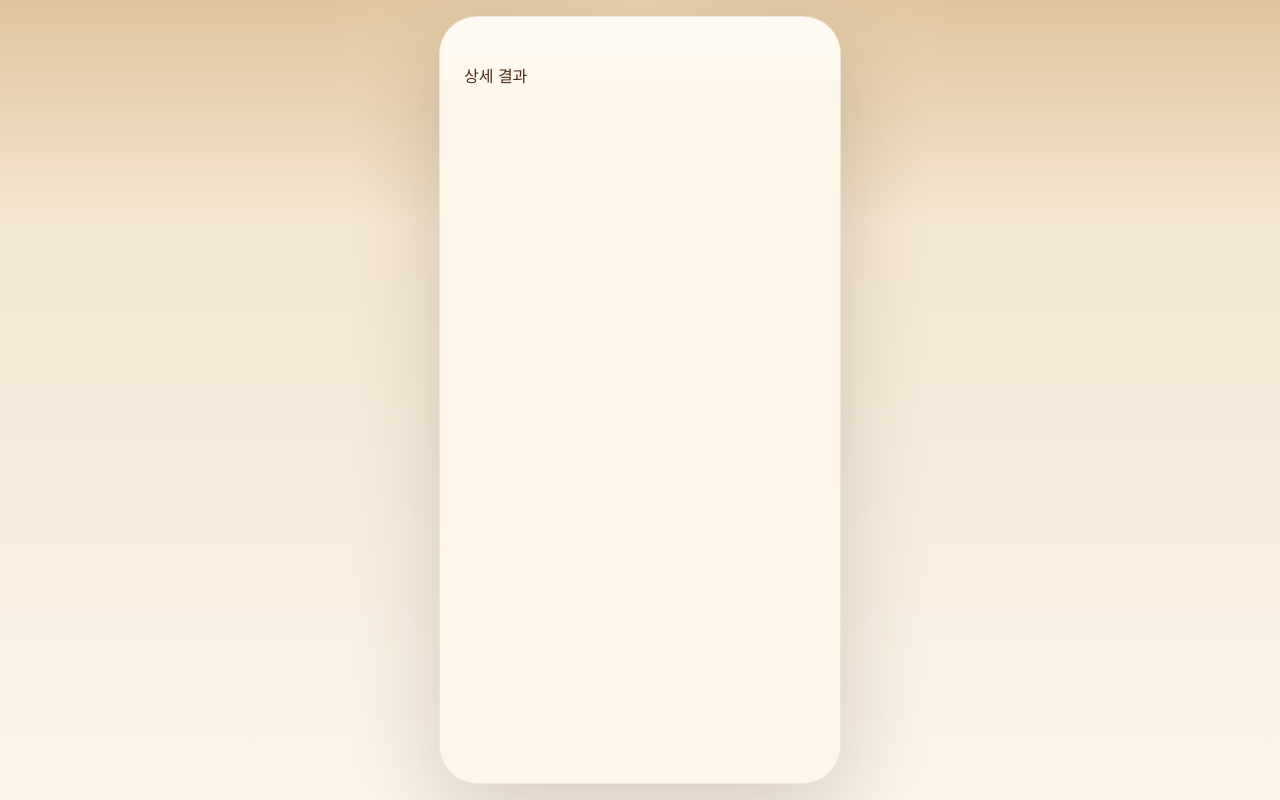
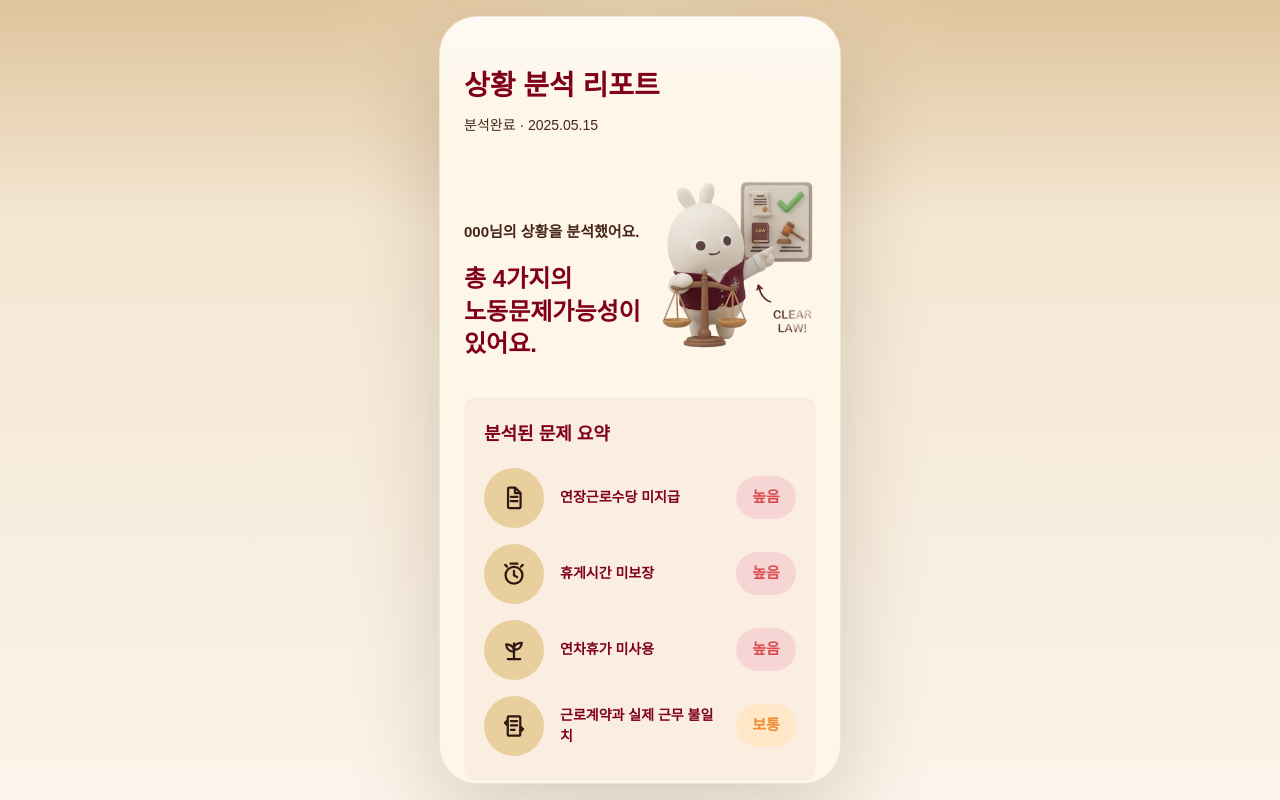
Before and after one commit to jjong0923/lawmet-fe, a React (Vite) app: page /analysis/report in a window 1280 px wide. Built offline with nearby package versions, Linux system fonts and the light colour scheme; a web font is replaced by a local one.

Commit message:
연결 동작 추가

```diff
--- a/src/App.tsx
+++ b/src/App.tsx
@@ -2,6 +2,7 @@ import "./App.css";
 import { BrowserRouter, Navigate, Route, Routes } from "react-router";
 import BaseLayout from "./Layout/BaseLayout";
 import {
+  AnalysisReportDetailPage,
   AnalysisReportPage,
   AnalysisResultPage,
   EvidenceManagePage,
@@ -17,6 +18,10 @@ function App() {
           <Route path="/situation" element={<SituationInputPage />} />
           <Route path="/analysis/result" element={<AnalysisResultPage />} />
           <Route path="/analysis/report" element={<AnalysisReportPage />} />
+          <Route
+            path="/analysis/report/detail"
+            element={<AnalysisReportDetailPage />}
+          />
           <Route path="/evidence" element={<EvidenceManagePage />} />
         </Route>
         <Route path="*" element={<Navigate to="/situation" replace />} />
--- a/src/Layout/BaseLayout.tsx
+++ b/src/Layout/BaseLayout.tsx
@@ -2,10 +2,10 @@ import { Outlet } from "react-router";
 
 export default function BaseLayout() {
   return (
-    <div className="flex min-h-dvh items-center justify-center overflow-y-auto bg-[radial-gradient(circle_at_top,rgba(232,211,177,0.9),transparent_32%),linear-gradient(180deg,#dfc49d_0%,#f4e7d3_28%,#fbf4ea_100%)] p-4">
+    <div className="hide-scrollbar flex min-h-dvh items-center justify-center overflow-y-auto bg-[radial-gradient(circle_at_top,rgba(232,211,177,0.9),transparent_32%),linear-gradient(180deg,#dfc49d_0%,#f4e7d3_28%,#fbf4ea_100%)] p-4">
       <div className="border-primary-color-1/8 bg-sub-color-4 relative flex h-[min(820px,calc(100dvh-2rem))] w-full max-w-100.5 flex-col overflow-hidden rounded-[38px] border shadow-[0_30px_90px_rgba(75,43,24,0.20)]">
         <div className="pointer-events-none absolute inset-x-0 top-0 h-24 bg-linear-to-b from-white/50 to-transparent" />
-        <main className="relative flex-1 overflow-y-auto px-6 pt-12 pb-10">
+        <main className="hide-scrollbar relative flex-1 overflow-y-auto px-6 pt-12 pb-10">
           <Outlet />
         </main>
       </div>
--- a/src/components/BoxWrapper.tsx
+++ b/src/components/BoxWrapper.tsx
@@ -2,11 +2,15 @@ import type React from "react";
 
 export default function BoxWrapper({
   children,
+  className = "",
 }: {
   children: React.ReactNode;
+  className?: string;
 }) {
   return (
-    <div className="rounded-lg bg-[#FAEEE1] p-3 text-[14px] font-bold whitespace-pre-wrap text-[#897361]">
+    <div
+      className={`rounded-lg bg-[#FAEEE1] p-3 text-[14px] font-bold whitespace-pre-wrap text-[#897361] ${className}`}
+    >
       {children}
     </div>
   );
--- a/src/components/Button.tsx
+++ b/src/components/Button.tsx
@@ -3,15 +3,17 @@ import type React from "react";
 export default function Button({
   children,
   onClick,
+  className = "",
 }: {
   children: React.ReactNode;
   onClick: () => void;
+  className?: string;
 }) {
   return (
     <button
       type="button"
       onClick={onClick}
-      className="text-sub-color-4 w-full cursor-pointer rounded-[10px] bg-[#4C2A18] py-3"
+      className={`text-sub-color-4 w-full cursor-pointer rounded-[14px] bg-[#4C2A18] py-4 text-[16px] font-bold ${className}`}
     >
       {children}
     </button>
--- a/src/components/SubTitle.tsx
+++ b/src/components/SubTitle.tsx
@@ -1,3 +1,13 @@
-export default function SubText({ text }: { text: string }) {
-  return <div className="text-[13px] font-medium text-[#47271A]">{text}</div>;
+export default function SubText({
+  text,
+  className = "",
+}: {
+  text: string;
+  className?: string;
+}) {
+  return (
+    <div className={`text-[13px] font-medium text-[#47271A] ${className}`}>
+      {text}
+    </div>
+  );
 }
--- a/src/components/Title.tsx
+++ b/src/components/Title.tsx
@@ -1,12 +1,17 @@
 interface TitleProps {
   title: string;
   size?: string;
+  align?: string;
 }
 
-export default function Title({ title, size = "text-[28px]" }: TitleProps) {
+export default function Title({
+  title,
+  size = "text-[28px]",
+  align = "text-center",
+}: TitleProps) {
   return (
     <div
-      className={`text-color-primary text-center font-bold whitespace-pre-wrap ${size}`}
+      className={`text-color-primary font-bold whitespace-pre-wrap ${align} ${size}`}
     >
       {title}
     </div>
--- a/src/index.css
+++ b/src/index.css
@@ -36,3 +36,14 @@
     min-height: 100dvh;
   }
 }
+
+@layer utilities {
+  .hide-scrollbar {
+    -ms-overflow-style: none;
+    scrollbar-width: none;
+  }
+
+  .hide-scrollbar::-webkit-scrollbar {
+    display: none;
+  }
+}
--- a/src/pages/AnalysisReportPage.tsx
+++ b/src/pages/AnalysisReportPage.tsx
@@ -1,3 +1,307 @@
+import { useNavigate } from "react-router";
+import Img from "../assets/report.png";
+import BoxWrapper from "../components/BoxWrapper";
+import Button from "../components/Button";
+import SubText from "../components/SubTitle";
+import Title from "../components/Title";
+
+const issues = [
+  {
+    label: "연장근로수당 미지급",
+    level: "높음",
+    tone: "high",
+    icon: "document",
+  },
+  {
+    label: "휴게시간 미보장",
+    level: "높음",
+    tone: "high",
+    icon: "clock",
+  },
+  {
+    label: "연차휴가 미사용",
+    level: "높음",
+    tone: "high",
+    icon: "leave",
+  },
+  {
+    label: "근로계약과 실제 근무 불일치",
+    level: "보통",
+    tone: "medium",
+    icon: "contract",
+  },
+] as const;
+
 export default function AnalysisReportPage() {
-  return <div>상세 결과</div>;
+  const navigate = useNavigate();
+
+  return (
+    <div className="flex flex-col gap-6">
+      <div className="flex flex-col gap-2">
+        <Title title="상황 분석 리포트" size="text-[28px]" align="text-left" />
+        <SubText
+          text="분석완료 · 2025.05.15"
+          className="text-[14px] text-[#8C755F]"
+        />
+      </div>
+
+      <div className="flex items-end gap-3">
+        <div className="flex-1 pb-3">
+          <SubText
+            text="000님의 상황을 분석했어요."
+            className="mb-5 text-[15px] font-semibold text-[#8C755F]"
+          />
+          <Title
+            title={`총 4가지의\n노동문제가능성이\n있어요.`}
+            size="text-[24px] leading-[1.35]"
+            align="text-left"
+          />
+        </div>
+        <img
+          src={Img}
+          alt="상황 분석 결과 일러스트"
+          className="w-40 shrink-0"
+        />
+      </div>
+
+      <BoxWrapper className="rounded-xl px-5 py-6">
+        <div className="flex flex-col gap-5">
+          <Title
+            title="분석된 문제 요약"
+            size="text-[18px]"
+            align="text-left"
+          />
+
+          <div className="flex flex-col gap-4">
+            {issues.map((issue) => (
+              <div key={issue.label} className="flex items-center gap-4">
+                <div className="flex h-15 w-15 shrink-0 items-center justify-center rounded-full bg-[#EACF9E]">
+                  <IssueIcon type={issue.icon} />
+                </div>
+                <p className="text-color-primary flex-1 text-[14px] font-bold">
+                  {issue.label}
+                </p>
+                <RiskBadge level={issue.level} tone={issue.tone} />
+              </div>
+            ))}
+          </div>
+        </div>
+      </BoxWrapper>
+      <p className="px-2 text-[11px] leading-[1.45] font-medium text-[#897361]">
+        *본 리포트는 일반적인 법률 정보를 바탕으로 한 분석이며, 정확한 판단은
+        전문가의 상담이 필요합니다.
+      </p>
+
+      <Button onClick={() => navigate("/analysis/report/detail")}>
+        리포트 상세보기
+      </Button>
+
+      <button
+        type="button"
+        className="w-full cursor-pointer text-left"
+        onClick={() => navigate("/evidence")}
+      >
+        <BoxWrapper className="rounded-xl px-5 py-4">
+          <div className="flex items-center gap-4">
+            <div className="flex h-15 w-15 shrink-0 items-center justify-center rounded-full bg-[#EACF9E]">
+              <FolderIcon />
+            </div>
+            <div className="flex-1">
+              <p className="text-color-primary text-[16px] font-extrabold">
+                다음 단계: 증거 관리하기
+              </p>
+              <p className="mt-1 text-[13px] font-semibold text-[#6D5442]">
+                필요한 증거를 확인하고 준비해요
+              </p>
+            </div>
+            <ChevronRightIcon />
+          </div>
+        </BoxWrapper>
+      </button>
+    </div>
+  );
 }
+
+function RiskBadge({
+  level,
+  tone,
+}: {
+  level: string;
+  tone: "high" | "medium";
+}) {
+  const toneClass =
+    tone === "high"
+      ? "bg-[#F7D5D5] text-[#D94E4E]"
+      : "bg-[#FFE7C7] text-[#F08A35]";
+
+  return (
+    <span
+      className={`inline-flex min-w-15 items-center justify-center rounded-full px-3.5 py-2.5 text-[15px] font-bold ${toneClass}`}
+    >
+      {level}
+    </span>
+  );
+}
+
+function IssueIcon({ type }: { type: (typeof issues)[number]["icon"] }) {
+  switch (type) {
+    case "document":
+      return (
+        <svg width="30" height="30" viewBox="0 0 24 24" fill="none">
+          <path
+            d="M8 3.75H13L17.25 8V19.25C17.25 19.6642 16.9142 20 16.5 20H8C7.58579 20 7.25 19.6642 7.25 19.25V4.5C7.25 4.08579 7.58579 3.75 8 3.75Z"
+            stroke="#2D1A12"
+            strokeWidth="1.8"
+            strokeLinejoin="round"
+          />
+          <path
+            d="M12.75 3.75V8H17"
+            stroke="#2D1A12"
+            strokeWidth="1.8"
+            strokeLinejoin="round"
+          />
+          <path
+            d="M9.5 11H14.75"
+            stroke="#2D1A12"
+            strokeWidth="1.8"
+            strokeLinecap="round"
+          />
+          <path
+            d="M9.5 14.5H14.75"
+            stroke="#2D1A12"
+            strokeWidth="1.8"
+            strokeLinecap="round"
+          />
+        </svg>
+      );
+    case "clock":
+      return (
+        <svg width="30" height="30" viewBox="0 0 24 24" fill="none">
+          <circle cx="12" cy="13" r="6.75" stroke="#2D1A12" strokeWidth="1.8" />
+          <path
+            d="M12 9.5V13L14.5 14.5"
+            stroke="#2D1A12"
+            strokeWidth="1.8"
+            strokeLinecap="round"
+          />
+          <path
+            d="M9.25 3.75H14.75"
+            stroke="#2D1A12"
+            strokeWidth="1.8"
+            strokeLinecap="round"
+          />
+          <path
+            d="M6.4 6.1L5 4.7"
+            stroke="#2D1A12"
+            strokeWidth="1.8"
+            strokeLinecap="round"
+          />
+          <path
+            d="M17.6 6.1L19 4.7"
+            stroke="#2D1A12"
+            strokeWidth="1.8"
+            strokeLinecap="round"
+          />
+        </svg>
+      );
+    case "leave":
+      return (
+        <svg width="30" height="30" viewBox="0 0 24 24" fill="none">
+          <path
+            d="M12 18.75V6.75"
+            stroke="#2D1A12"
+            strokeWidth="1.8"
+            strokeLinecap="round"
+          />
+          <path
+            d="M12 9.5C13.2 7.3 15.6 6.25 18.25 6.25C17.95 9.45 15.8 11.75 12.75 11.75H12V9.5Z"
+            stroke="#2D1A12"
+            strokeWidth="1.8"
+            strokeLinejoin="round"
+          />
+          <path
+            d="M12 11.25C10.7 8.75 8.35 7.5 5.75 7.5C5.95 10.85 8.15 13.25 11.35 13.25H12V11.25Z"
+            stroke="#2D1A12"
+            strokeWidth="1.8"
+            strokeLinejoin="round"
+          />
+          <path
+            d="M7 19.25H17"
+            stroke="#2D1A12"
+            strokeWidth="1.8"
+            strokeLinecap="round"
+          />
+        </svg>
+      );
+    case "contract":
+      return (
+        <svg width="30" height="30" viewBox="0 0 24 24" fill="none">
+          <path
+            d="M7.75 4.25H16.25C16.6642 4.25 17 4.58579 17 5V19C17 19.4142 16.6642 19.75 16.25 19.75H7.75C7.33579 19.75 7 19.4142 7 19V5C7 4.58579 7.33579 4.25 7.75 4.25Z"
+            stroke="#2D1A12"
+            strokeWidth="1.8"
+          />
+          <path
+            d="M9.5 8H14.5"
+            stroke="#2D1A12"
+            strokeWidth="1.8"
+            strokeLinecap="round"
+          />
+          <path
+            d="M9.5 11.5H14.5"
+            stroke="#2D1A12"
+            strokeWidth="1.8"
+            strokeLinecap="round"
+          />
+          <path
+            d="M9.5 15H12.5"
+            stroke="#2D1A12"
+            strokeWidth="1.8"
+            strokeLinecap="round"
+          />
+          <path
+            d="M6.5 7.75L4.75 9.5L6.5 11.25"
+            stroke="#2D1A12"
+            strokeWidth="1.8"
+            strokeLinecap="round"
+            strokeLinejoin="round"
+          />
+          <path
+            d="M17.5 12.75L19.25 14.5L17.5 16.25"
+            stroke="#2D1A12"
+            strokeWidth="1.8"
+            strokeLinecap="round"
+            strokeLinejoin="round"
+          />
+        </svg>
+      );
+  }
+}
+
+function FolderIcon() {
+  return (
+    <svg width="30" height="30" viewBox="0 0 24 24" fill="none">
+      <path
+        d="M3.75 7.5C3.75 6.80964 4.30964 6.25 5 6.25H9.1L10.4 8H19C19.6904 8 20.25 8.55964 20.25 9.25V17.75C20.25 18.4404 19.6904 19 19 19H5C4.30964 19 3.75 18.4404 3.75 17.75V7.5Z"
+        stroke="#2D1A12"
+        strokeWidth="1.8"
+        strokeLinejoin="round"
+      />
+      <path d="M3.75 10H20.25" stroke="#2D1A12" strokeWidth="1.8" />
+    </svg>
+  );
+}
+
+function ChevronRightIcon() {
+  return (
+    <svg width="24" height="24" viewBox="0 0 24 24" fill="none">
+      <path
+        d="M9 6L15 12L9 18"
+        stroke="#2D1A12"
+        strokeWidth="2"
+        strokeLinecap="round"
+        strokeLinejoin="round"
+      />
+    </svg>
+  );
+}
--- a/src/pages/index.ts
+++ b/src/pages/index.ts
@@ -1,4 +1,5 @@
 export { default as AnalysisReportPage } from "./AnalysisReportPage";
+export { default as AnalysisReportDetailPage } from "./AnalysisReportDetailPage";
 export { default as AnalysisResultPage } from "./AnalysisResultPage";
 export { default as EvidenceManagePage } from "./EvidenceManagePage";
 export { default as LoadingPage } from "./LoadingPage";
```
Also changed, not shown: src/pages/AnalysisReportDetailPage.tsx (added, +12 -0 lines), src/pages/AnalysisResultPage.tsx (+11 -4 lines), src/assets/prev.svg (added).
